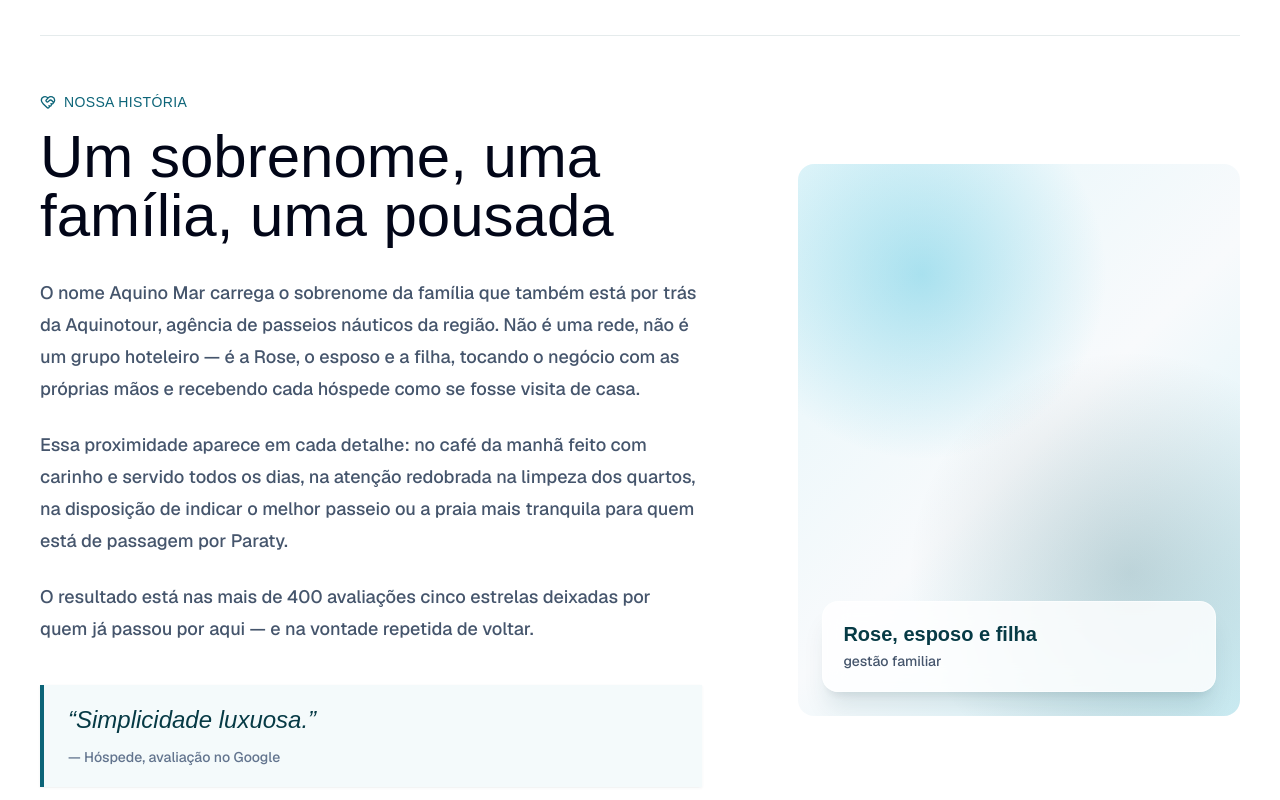
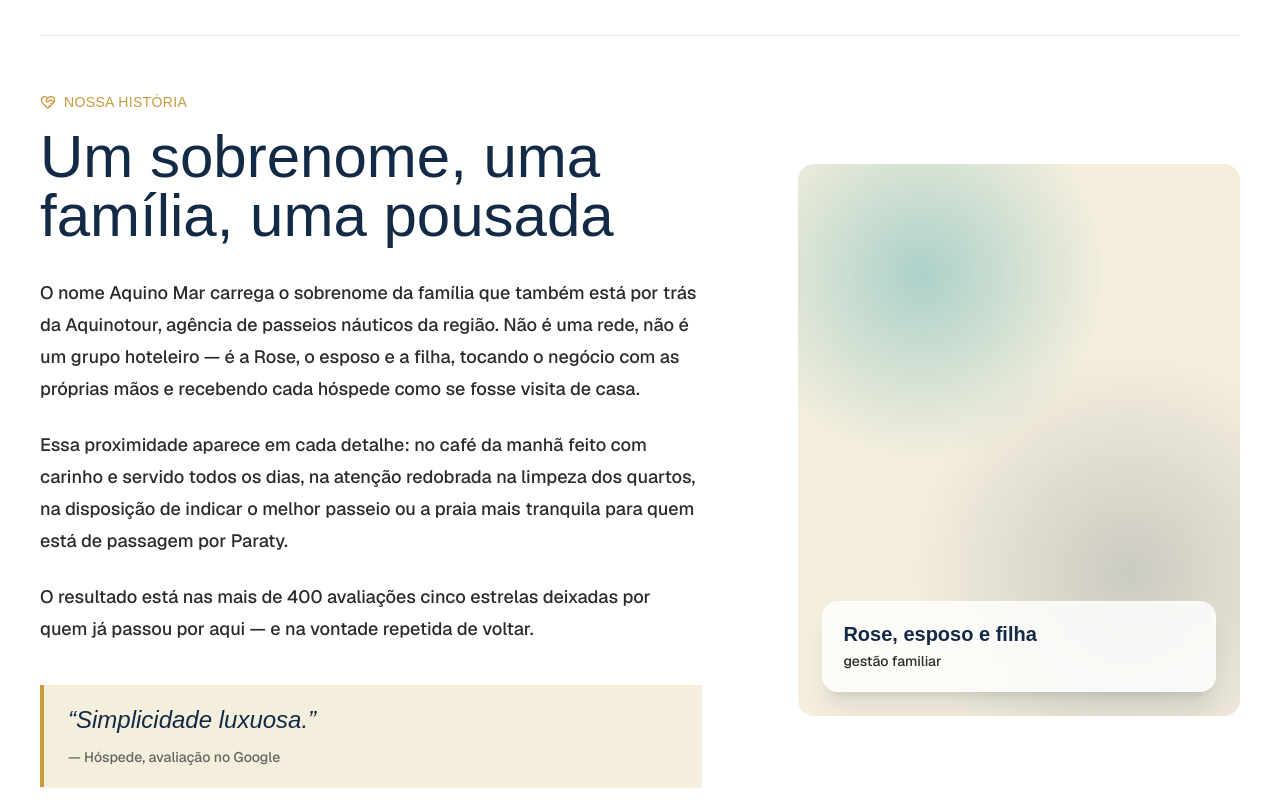
Before and after one commit to silvarodrigueswender30-del/Pousada-aquinomar, a Next.js app: page / in a window 1280 px wide. Shown: the part 1920-2720 px from the top of the page. Built offline with nearby package versions, Linux system fonts and the light colour scheme; a web font is replaced by a local one.

Commit message:
color: migrate our-story section to brand palette

```diff
--- a/src/components/sections/our-story-section.tsx
+++ b/src/components/sections/our-story-section.tsx
@@ -32,7 +32,7 @@
   return (
     <section id="nossa-historia" ref={ref} className="w-full scroll-mt-24 bg-white py-16 md:py-24">
       <div className="mx-auto w-full px-7 md:px-10">
-        <div className="grid gap-12 border-y border-[#063A45]/10 py-10 md:grid-cols-[1.35fr_0.9fr] md:items-center md:gap-16 md:py-14 lg:gap-24">
+        <div className="grid gap-12 border-y border-brand-primary/10 py-10 md:grid-cols-[1.35fr_0.9fr] md:items-center md:gap-16 md:py-14 lg:gap-24">
           <div>
             <motion.div
               variants={fadeUp}
@@ -40,8 +40,8 @@
               animate={isInView ? "visible" : "hidden"}
               className="flex items-center gap-2"
             >
-              <HeartHandshake className="h-4 w-4 text-[#0C6478]" aria-hidden="true" />
-              <p className="font-heading text-sm font-medium uppercase tracking-wide text-[#0C6478]">
+              <HeartHandshake className="h-4 w-4 text-brand-gold" aria-hidden="true" />
+              <p className="font-heading text-sm font-medium uppercase tracking-wide text-brand-gold">
                 Nossa história
               </p>
             </motion.div>
@@ -51,7 +51,7 @@
               initial="hidden"
               animate={isInView ? "visible" : "hidden"}
               transition={{ duration: 0.8, ease: power3Out, delay: 0.1 }}
-              className="mt-4 max-w-4xl font-heading text-4xl font-light leading-[0.98] text-slate-950 md:text-6xl"
+              className="mt-4 max-w-4xl font-heading text-4xl font-light leading-[0.98] text-brand-primary md:text-6xl"
             >
               Um sobrenome, uma família, uma pousada
             </motion.h2>
@@ -62,7 +62,7 @@
                 initial="hidden"
                 animate={isInView ? "visible" : "hidden"}
                 transition={{ duration: 0.8, ease: power3Out, delay: 0.2 }}
-                className="text-lg font-medium leading-8 text-slate-600"
+                className="text-lg font-medium leading-8 text-brand-text"
               >
                 O nome Aquino Mar carrega o sobrenome da família que também está por trás da Aquinotour, agência de passeios náuticos da região. Não é uma rede, não é um grupo hoteleiro — é a Rose, o esposo e a filha, tocando o negócio com as próprias mãos e recebendo cada hóspede como se fosse visita de casa.
               </motion.p>
@@ -72,7 +72,7 @@
                 initial="hidden"
                 animate={isInView ? "visible" : "hidden"}
                 transition={{ duration: 0.8, ease: power3Out, delay: 0.3 }}
-                className="text-lg font-medium leading-8 text-slate-600"
+                className="text-lg font-medium leading-8 text-brand-text"
               >
                 Essa proximidade aparece em cada detalhe: no café da manhã feito com carinho e servido todos os dias, na atenção redobrada na limpeza dos quartos, na disposição de indicar o melhor passeio ou a praia mais tranquila para quem está de passagem por Paraty.
               </motion.p>
@@ -82,7 +82,7 @@
                 initial="hidden"
                 animate={isInView ? "visible" : "hidden"}
                 transition={{ duration: 0.8, ease: power3Out, delay: 0.4 }}
-                className="text-lg font-medium leading-8 text-slate-600"
+                className="text-lg font-medium leading-8 text-brand-text"
               >
                 O resultado está nas mais de 400 avaliações cinco estrelas deixadas por quem já passou por aqui — e na vontade repetida de voltar.
               </motion.p>
@@ -93,12 +93,12 @@
               initial="hidden"
               animate={isInView ? "visible" : "hidden"}
               transition={{ duration: 0.8, ease: power3Out, delay: 0.5 }}
-              className="mt-10 border-l-4 border-[#0C6478] bg-[#F4FAFB] px-6 py-5 shadow-sm shadow-[#063A45]/5"
+              className="mt-10 border-l-4 border-brand-gold bg-brand-surface px-6 py-5 shadow-sm shadow-brand-primary/5"
             >
-              <p className="font-heading text-2xl font-light italic leading-tight text-[#063A45]">
+              <p className="font-heading text-2xl font-light italic leading-tight text-brand-primary">
                 “Simplicidade luxuosa.”
               </p>
-              <footer className="mt-3 text-sm font-medium text-slate-500">
+              <footer className="mt-3 text-sm font-medium text-brand-text/70">
                 — Hóspede, avaliação no Google
               </footer>
             </motion.blockquote>
@@ -108,16 +108,16 @@
             variants={imageReveal}
             initial="hidden"
             animate={isInView ? "visible" : "hidden"}
-            className="relative order-first aspect-[335/366] overflow-hidden rounded-2xl bg-[linear-gradient(135deg,#E4F6FA_0%,#F8FAFC_52%,#CFF0F7_100%)] md:order-none md:aspect-[4/5]"
+            className="relative order-first aspect-[335/366] overflow-hidden rounded-2xl bg-[linear-gradient(135deg,var(--color-surface)_0%,var(--color-surface)_52%,var(--color-surface)_100%)] md:order-none md:aspect-[4/5]"
             style={{ transform: "translateZ(0)" }}
           >
             {/* TODO: substituir por foto real da família/fachada da pousada quando disponível */}
-            <div className="absolute inset-0 bg-[radial-gradient(circle_at_28%_20%,rgba(47,184,217,0.36),transparent_34%),radial-gradient(circle_at_75%_74%,rgba(6,58,69,0.18),transparent_42%)]" />
-            <div className="absolute inset-x-6 bottom-6 rounded-2xl border border-white/55 bg-white/82 p-5 shadow-xl shadow-[#063A45]/10 backdrop-blur-md">
-              <p className="font-heading text-xl font-semibold leading-tight text-[#063A45]">
+            <div className="absolute inset-0 bg-[radial-gradient(circle_at_28%_20%,color-mix(in_oklab,var(--color-cta)_36%,transparent),transparent_34%),radial-gradient(circle_at_75%_74%,color-mix(in_oklab,var(--color-primary)_18%,transparent),transparent_42%)]" />
+            <div className="absolute inset-x-6 bottom-6 rounded-2xl border border-white/55 bg-white/82 p-5 shadow-xl shadow-brand-primary/10 backdrop-blur-md">
+              <p className="font-heading text-xl font-semibold leading-tight text-brand-primary">
                 Rose, esposo e filha
               </p>
-              <p className="mt-1 text-sm font-medium text-slate-600">
+              <p className="mt-1 text-sm font-medium text-brand-text">
                 gestão familiar
               </p>
             </div>
```
